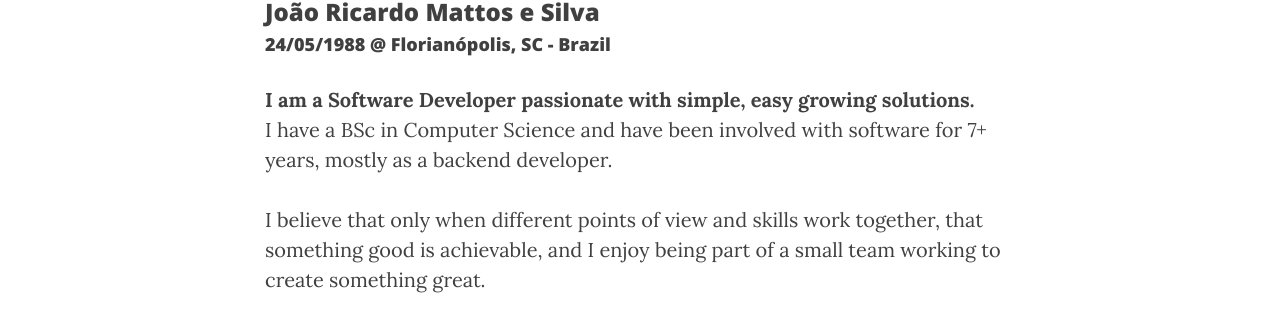
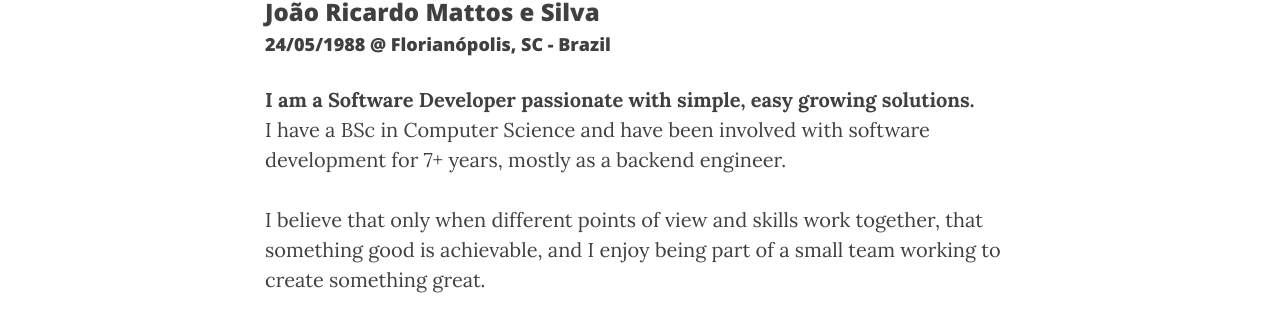
Before and after one commit to joaoricardo000/joaoricardo000.github.io, a Jekyll site: the page built from about.md, in a window 1280 px wide. Shown: the part 571-882 px from the top of the page. Built offline with Jekyll 4.4.1, drawn with Linux system fonts in a browser that asks for light colours; nearby versions of some CDN libraries.

Commit message:
Update about.md

```diff
--- a/about.md
+++ b/about.md
@@ -11,7 +11,7 @@ header-img: "img/3.jpg"
 #### 24/05/1988 @ Florianópolis, SC - Brazil
 
 **I am a Software Developer passionate with simple, easy growing solutions.**
-I have a BSc in Computer Science and have been involved with software for 7+ years, mostly as a backend developer.
+I have a BSc in Computer Science and have been involved with software development for 7+ years, mostly as a backend engineer.
 
 I believe that only when different points of view and skills work together, that something good is achievable, and I enjoy being part of a small team working to create something great.
 
```
